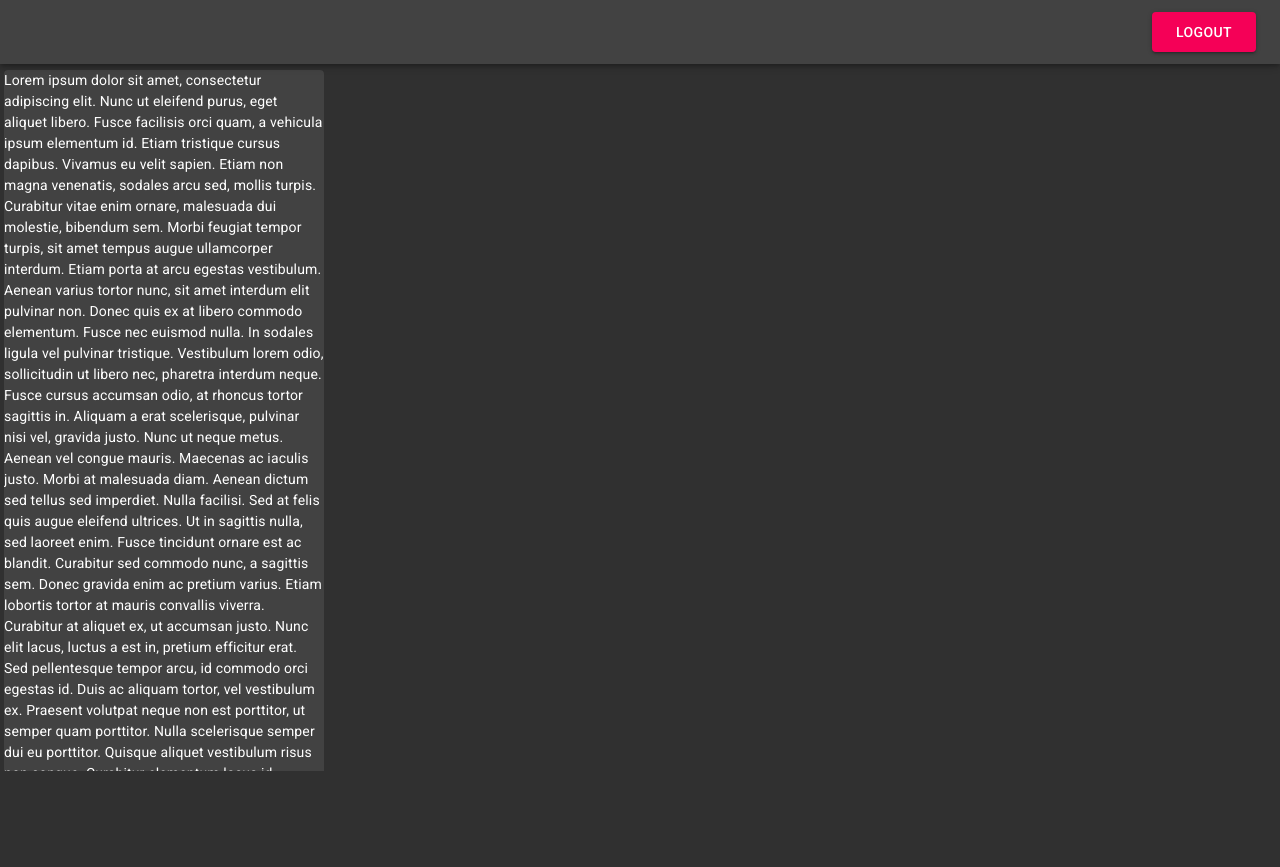
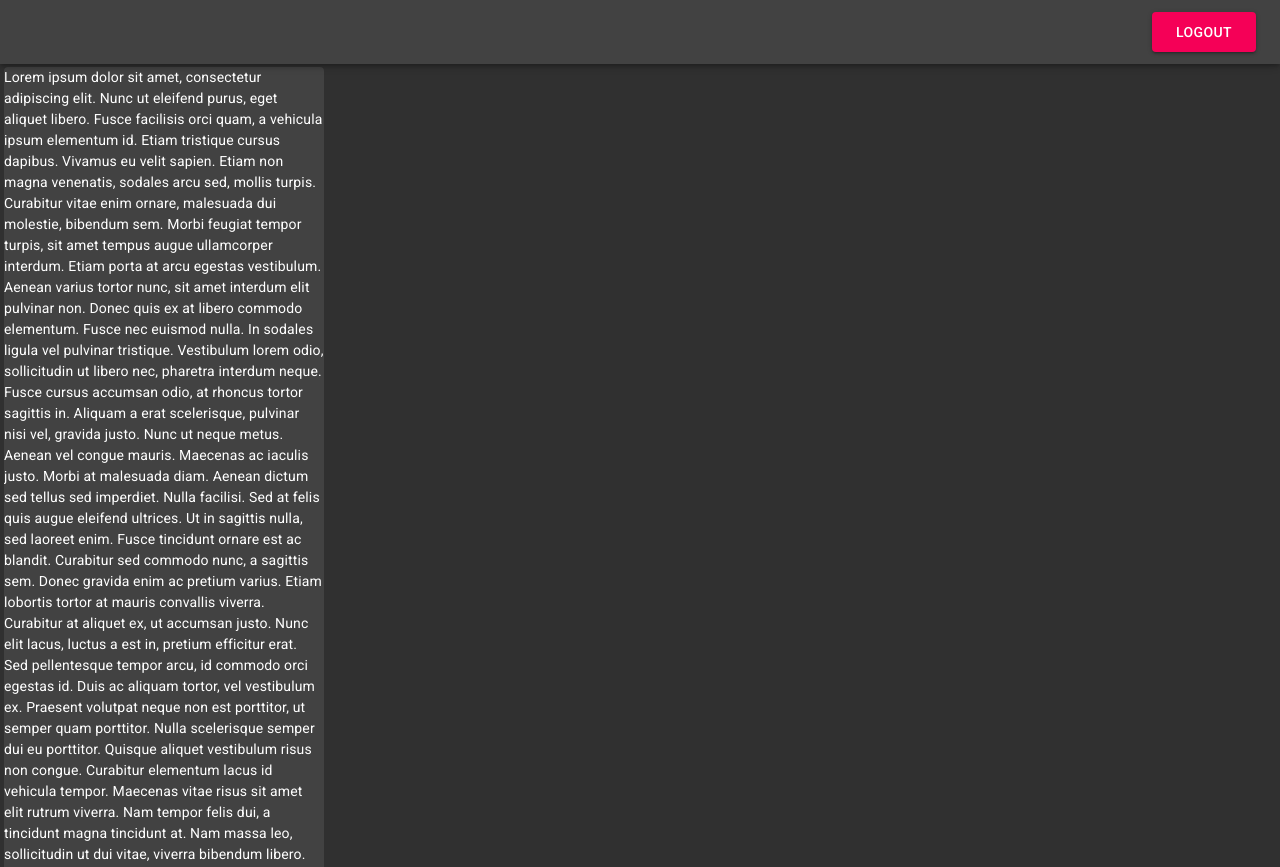
Before and after one commit to SaudTauqeer/todolist-and-chat, a React (Create React App) app: page /todo in a window 1280 px wide. Before the commit the page ends 800 px from the top, so only its background shows below. Built offline with nearby package versions, Linux system fonts and the light colour scheme.

Commit message:
minor changes

```diff
--- a/src/Components/todo/TodoItems.jsx
+++ b/src/Components/todo/TodoItems.jsx
@@ -11,10 +11,10 @@ const TodoItems = () => {
 					xs={3}
 					style={{
 						marginLeft: '4px',
-						height: '88vh',
+						height: '100vh',
 						overflow: 'auto',
 						overflowY: 'hidden',
-						paddingTop: '3px'
+						paddingTop: '0px'
 					}}
 				>
 					<Scrollbars autoHide={true} autoHideTimeout={2000} autoHideDuration={400}>
```
